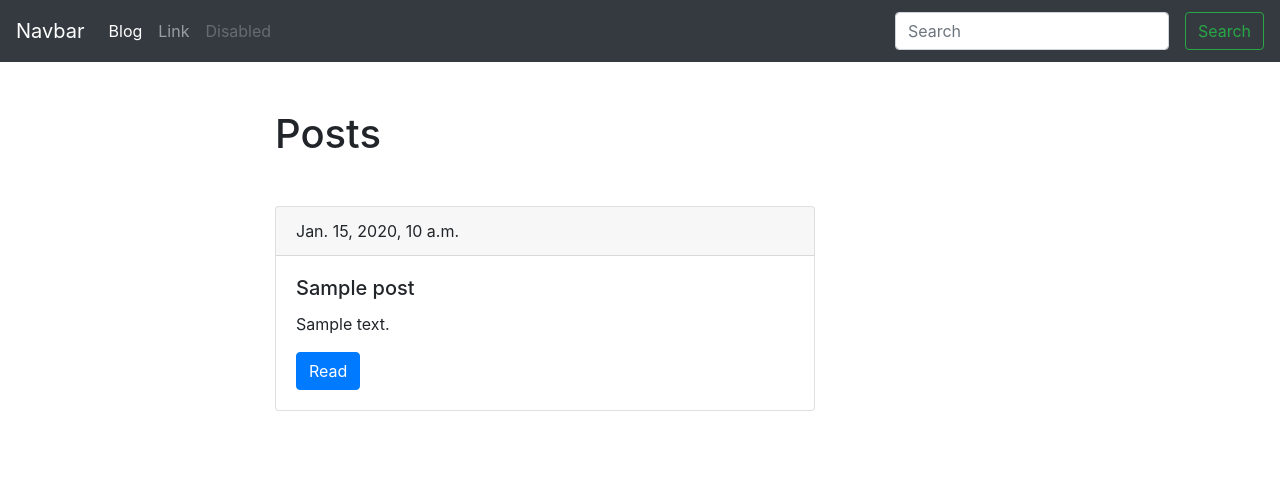
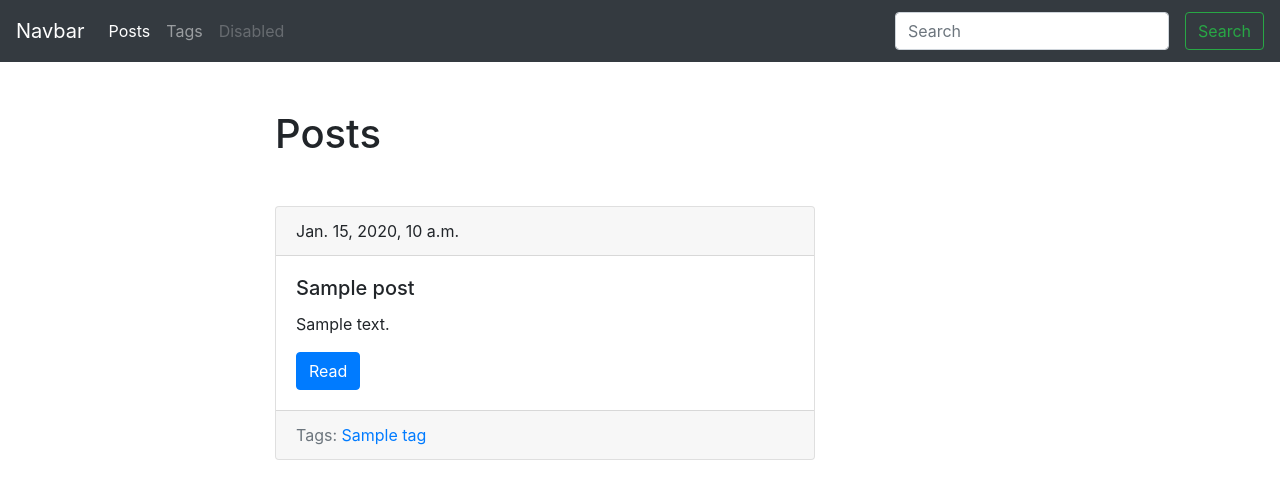
Before and after one commit to ikolodiazhnyi/python-dj-blog, a Django app: page /blog/ in a window 1280 px wide. Shown: the top 499 px of the page. Run offline with Django 3.2, Linux system fonts and the light colour scheme; tables that the repository leaves empty hold one stand-in row (values such as "Sample post"); some libraries are stand-ins or nearby versions.

Commit message:
Add urls. Add views
index.html -- use 'include' built-in template tag
urls.py -- added 'tags/' and 'tag/<str:slug>/' urls
views.py -- added 'tags_list' to return all tags and 'tag_detail' to return tag with certain slug

```diff
--- a/blogengine/blog/templates/blog/index.html
+++ b/blogengine/blog/templates/blog/index.html
@@ -7,17 +7,6 @@
 {% block content %}
     <h1 class="mb-5" > Posts </h1>
     {% for post in posts %}
-        <div class="card mb-5">
-             <!-- <div class="card" style="width: 18rem;">
-              <img src="..." class="card-img-top" alt="..."> -->
-            <div class="card-header">
-                {{ post.date_pub }}
-            </div>
-              <div class="card-body">
-                <h5 class="card-title">{{ post.title }}</h5>
-                <p class="card-text">{{ post.body|truncatewords:15 }}</p>
-                <a href="{{ post.get_absolute_url }}" class="btn btn-primary"> Read </a>
-              </div>
-        </div>
+         {% include 'blog/includes/post_card_template.html' %}
     {% endfor %}
 {% endblock %}
--- a/blogengine/blog/templates/blog/post_detail.html
+++ b/blogengine/blog/templates/blog/post_detail.html
@@ -1,7 +1,7 @@
 {% extends 'blog/base_blog.html' %}
 
 {% block title %}
-    {{ post.title }} - {{ block.super }}
+    {{ post.title }}
 {% endblock %}
 
 {% block content %}
--- a/blogengine/blog/urls.py
+++ b/blogengine/blog/urls.py
@@ -4,5 +4,7 @@ from .views import *
 
 urlpatterns = [
     path('', posts_list, name='posts_list_url'),
-    path('post/<str:slug>/', post_detail, name='post_detail_url')
+    path('post/<str:slug>/', post_detail, name='post_detail_url'),
+    path('tags/', tags_list, name='tags_list_url'),
+    path('tag/<str:slug>/', tag_detail, name='tag_detail_url')
 ]
--- a/blogengine/blog/views.py
+++ b/blogengine/blog/views.py
@@ -1,15 +1,23 @@
 from django.shortcuts import render
 
-from .models import Post
+from .models import Post, Tag
 
 
 def posts_list(request):
     posts_all = Post.objects.all()
-
     return render(request, 'blog/index.html', context={'posts': posts_all})
 
 
 def post_detail(request, slug):
-    post_details = Post.objects.get(slug__iexact=slug)
+    post = Post.objects.get(slug__iexact=slug)
+    return render(request, 'blog/post_detail.html', context={'post': post})
 
-    return render(request, 'blog/post_detail.html', context={'post': post_details})
+
+def tags_list(request):
+    tags_all = Tag.objects.all()
+    return render(request, 'blog/tags_list.html', context={'tags': tags_all})
+
+
+def tag_detail(request, slug):
+    tag = Tag.objects.get(slug__iexact=slug)
+    return render(request, 'blog/tag_detail.html', context={'tag': tag})
--- a/blogengine/templates/base.html
+++ b/blogengine/templates/base.html
@@ -21,10 +21,10 @@
         <div class="collapse navbar-collapse" id="navbarSupportedContent">
             <ul class="navbar-nav mr-auto">
                 <li class="nav-item active">
-                    <a class="nav-link" href="{% url 'posts_list_url' %}"> Blog </a>
+                    <a class="nav-link" href="{% url 'posts_list_url' %}"> Posts </a>
                 </li>
                 <li class="nav-item">
-                    <a class="nav-link" href="#">Link</a>
+                    <a class="nav-link" href="{% url 'tags_list_url' %}">Tags</a>
                 </li>
 
                 <li class="nav-item">
```
Also changed, not shown: blogengine/blog/migrations/0002_auto_20200721_1218.py (added), blogengine/blog/migrations/0003_auto_20200721_1222.py (added).
